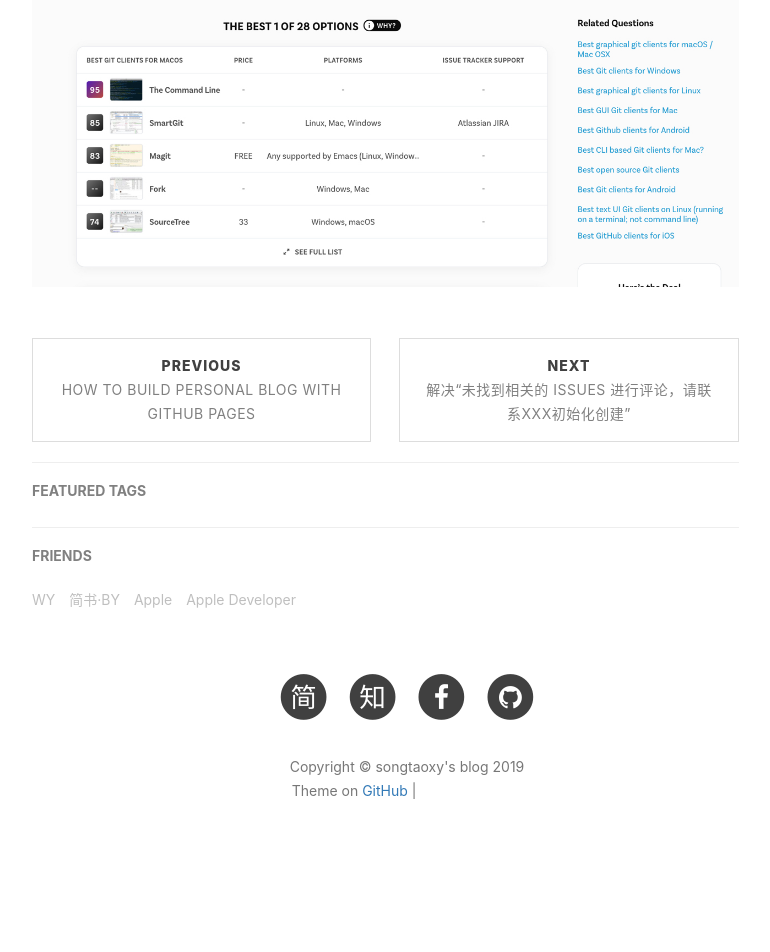
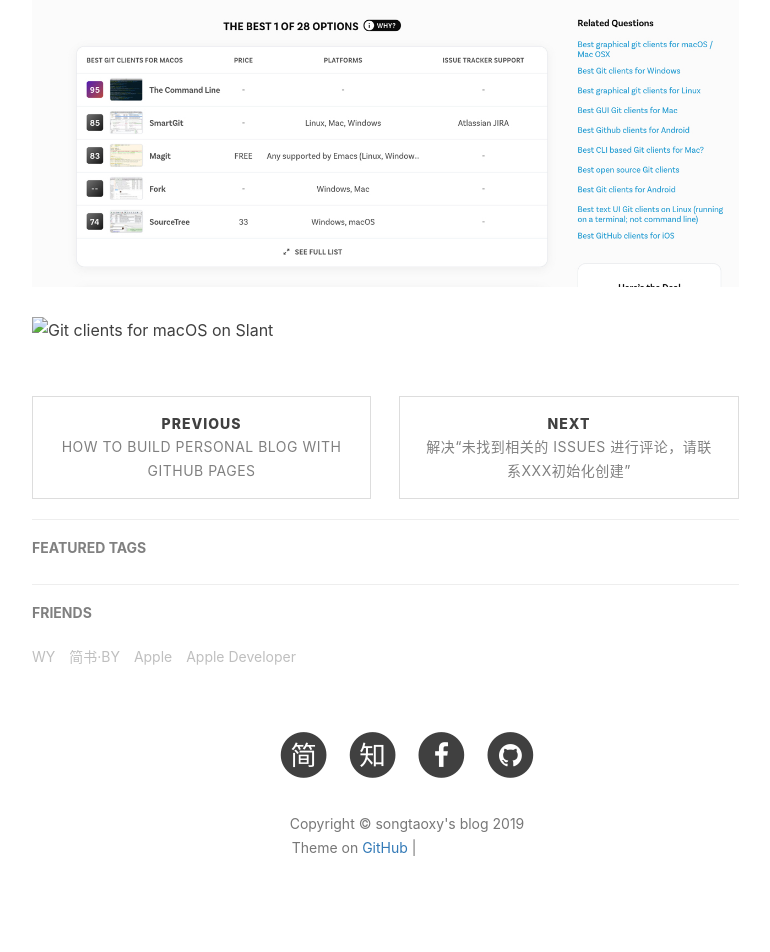
Before and after one commit to songtaoxy/songtaoxy.github.io, a Jekyll site: the page built from _posts/2019-04-18-What are the best Git clients for macOS?.md, in a window 1280 px wide. Shown: the part 973-1925 px from the top of the page, without its empty margins (233-1003 px from the left). Built offline with Jekyll 4.4.1, drawn with Linux system fonts in a browser that asks for light colours; nearby versions of some CDN libraries; comment, search, counter and statistics services are not loaded; before the commit the page ends 1868 px from its top, so only the background shows below that; grey boxes are pictures that could not be loaded.

Commit message:
Update 2019-04-18-What are the best Git clients for macOS?.md

```diff
--- a/_posts/2019-04-18-What are the best Git clients for macOS?.md
+++ b/_posts/2019-04-18-What are the best Git clients for macOS?.md
@@ -18,3 +18,5 @@ tags:
 [click to see more details](https://www.slant.co/topics/465/~best-git-clients-for-macos)
 
 ![Git clients for macOS on Slant]({{siet.baseurl}}/img/git-client.jpg)
+
+![Git clients for macOS on Slant](songtaoxy.github.io/img/git-client.jpg)
```
